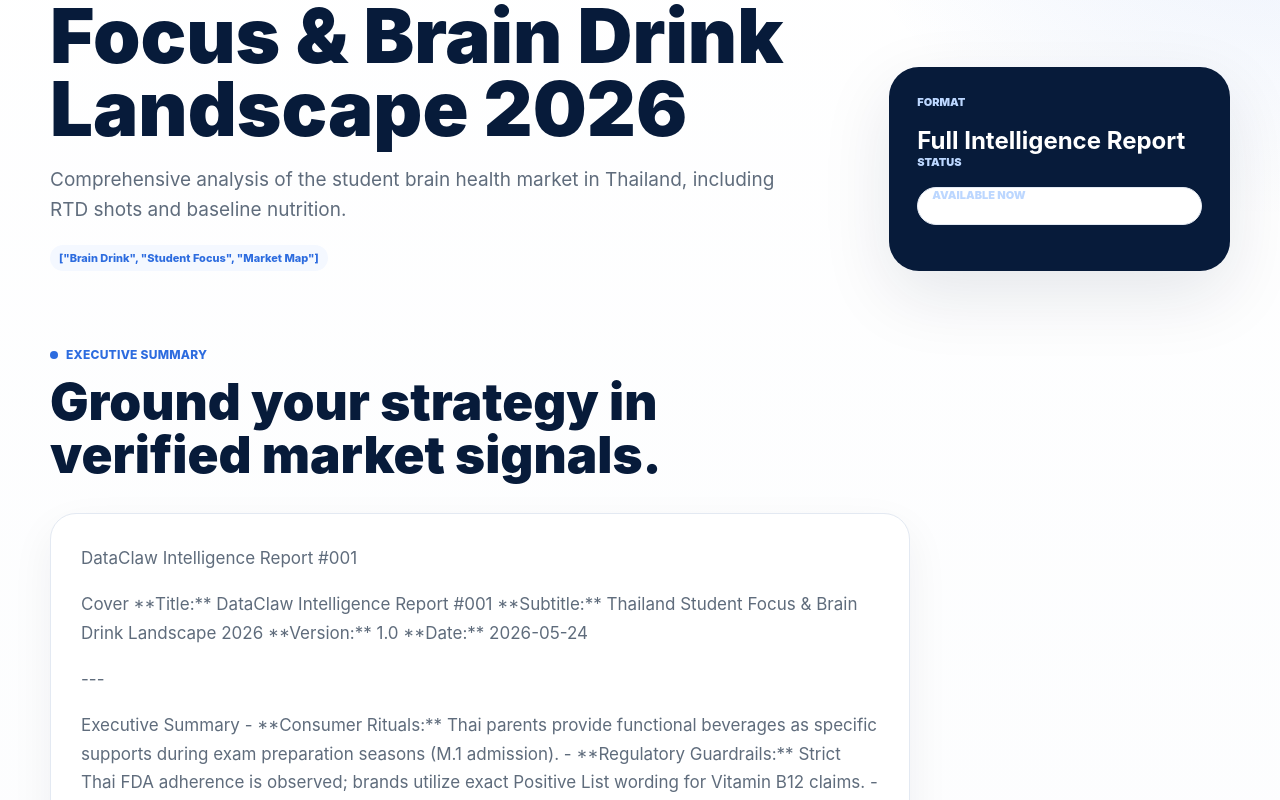
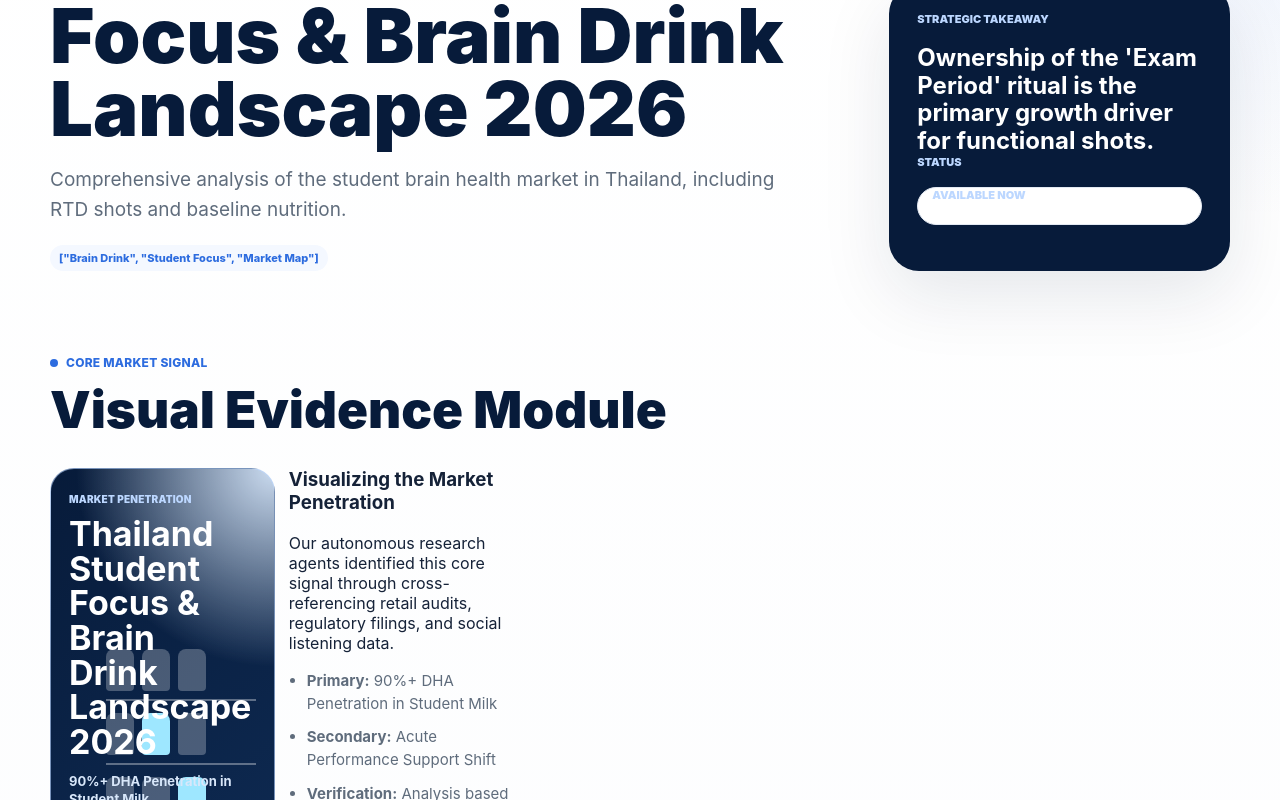
Before and after one commit to latinzx-gif/market-intelligence-website, a Next.js app: page /reports/REPORT-001 in a window 1280 px wide. Shown: the part 260-1060 px from the top of the page. Built offline with nearby package versions, Linux system fonts and the light colour scheme; no server answers.

Commit message:
style: enhance report presentation with visual graphics and structured layout

```diff
--- a/Website_Content/Reports/REPORT-001.md
+++ b/Website_Content/Reports/REPORT-001.md
@@ -3,6 +3,12 @@
 summary: "Comprehensive analysis of the student brain health market in Thailand, including RTD shots and baseline nutrition."
 tags: ["Brain Drink", "Student Focus", "Market Map"]
 publishDate: "2026-05-24"
+visualTemplate: "retail-shelf-analysis"
+visualLabel: "Market Penetration"
+primarySignal: "90%+ DHA Penetration in Student Milk"
+secondarySignal: "Acute Performance Support Shift"
+evidenceNote: "Analysis based on 25+ Thai retail shelf audits."
+takeaway: "Ownership of the 'Exam Period' ritual is the primary growth driver for functional shots."
 ---
 
 # DataClaw Intelligence Report #001
--- a/Website_Content/Reports/REPORT-002.md
+++ b/Website_Content/Reports/REPORT-002.md
@@ -3,6 +3,12 @@
 summary: "Investigating the rise of Matcha and plant-based alternatives in the student nootropic beverage category."
 tags: ["Matcha", "Plant-Based", "Nootropics"]
 publishDate: "2026-05-24"
+visualTemplate: "trend-signal"
+visualLabel: "Emerging Category"
+primarySignal: "70% Growth in Matcha-Based Functional Drinks"
+secondarySignal: "L-Theanine over Caffeine"
+evidenceNote: "Trend verification via social listening & retail scans."
+takeaway: "Clean-label energy is replacing synthetic stimulants for high-focus tasks."
 ---
 
 # DataClaw Intelligence Report #002
--- a/Website_Content/Reports/REPORT-003.md
+++ b/Website_Content/Reports/REPORT-003.md
@@ -3,6 +3,12 @@
 summary: "Exploring the gut-brain axis and the emergence of psychobiotics in student-targeted functional foods."
 tags: ["Psychobiotics", "Gut-Brain Axis", "Student Nutrition"]
 publishDate: "2026-05-24"
+visualTemplate: "claim-mapping"
+visualLabel: "Claim Analysis"
+primarySignal: "Rising 'Calm' & 'Mood' Claims in Dairy"
+secondarySignal: "Lactobacillus paracasei PS128 Influence"
+evidenceNote: "Analysis of 15+ emerging functional SKUs in SE Asia."
+takeaway: "Mood-regulation is becoming as valuable as cognitive performance in the functional dairy sector."
 ---
 
 # DataClaw Intelligence Report #003
--- a/Website_Content/Reports/REPORT-004.md
+++ b/Website_Content/Reports/REPORT-004.md
@@ -3,6 +3,12 @@
 summary: "Analysis of the functional confectionery trend, focusing on high-protein chewy snacks for students."
 tags: ["High-Protein", "Functional Snacks", "Student Nutrition"]
 publishDate: "2026-05-24"
+visualTemplate: "packaging-comparison"
+visualLabel: "Format Innovation"
+primarySignal: "Transition from Liquid to 'Chewy' Formats"
+secondarySignal: "Texture as a Functional Benefit"
+evidenceNote: "Verification through convenience store turnover & viral trends."
+takeaway: "Texture-rich confectionery is bridging the gap between indulgence and functional energy."
 ---
 
 # DataClaw Intelligence Report #004
--- a/app/reports/[slug]/page.tsx
+++ b/app/reports/[slug]/page.tsx
@@ -1,6 +1,7 @@
 import { notFound } from "next/navigation";
 import { getCollection, getContentItem } from "../../../lib/content";
 import Nav from "../../../components/Nav";
+import { InsightVisual } from "../../components/InsightVisual";
 
 type PageProps = {
   params: Promise<{ slug: string }>;
@@ -8,7 +9,7 @@
 
 function cleanBody(body: string) {
   return body
-    .split("## Appendix")[0] // Hide appendix in public preview if needed, or keep it.
+    .split("## Appendix")[0]
     .replace(/^#+\s+/gm, "")
     .split(/\n{2,}/)
     .map((part) => part.trim())
@@ -58,12 +59,34 @@
           </div>
         </div>
         <aside className="detailTakeaway">
-          <span>Format</span>
-          <strong>Full Intelligence Report</strong>
+          <span>Strategic Takeaway</span>
+          <strong>{item.takeaway || "Evidence-backed recommendation available in full report."}</strong>
           <br />
           <span>Status</span>
           <span className="statusPill">Available Now</span>
         </aside>
+      </section>
+
+      <section className="section evidenceSection">
+        <div className="sectionHeader">
+          <span>Core Market Signal</span>
+          <h2>Visual Evidence Module</h2>
+        </div>
+        <div className="evidenceGrid">
+          <InsightVisual
+            item={item}
+            className="reportInsightVisual"
+          />
+          <div className="evidenceCopy">
+            <h3>Visualizing the {item.visualLabel || "Market Trend"}</h3>
+            <p>Our autonomous research agents identified this core signal through cross-referencing retail audits, regulatory filings, and social listening data.</p>
+            <ul className="cleanList">
+              <li><strong>Primary:</strong> {item.primarySignal}</li>
+              <li><strong>Secondary:</strong> {item.secondarySignal}</li>
+              <li><strong>Verification:</strong> {item.evidenceNote}</li>
+            </ul>
+          </div>
+        </div>
       </section>
 
       <section className="section narrativeSection">
@@ -81,7 +104,7 @@
       <section className="section detailCta">
         <div>
           <span className="eyebrow">Full Access</span>
-          <h2>Unlock the complete 60-page report.</h2>
+          <h2>Unlock the complete intelligence package.</h2>
           <p>Get the raw signal database, retail pricing maps, and Thai FDA trace audits.</p>
         </div>
         <a className="primaryBtn" href="/early-access">
```
